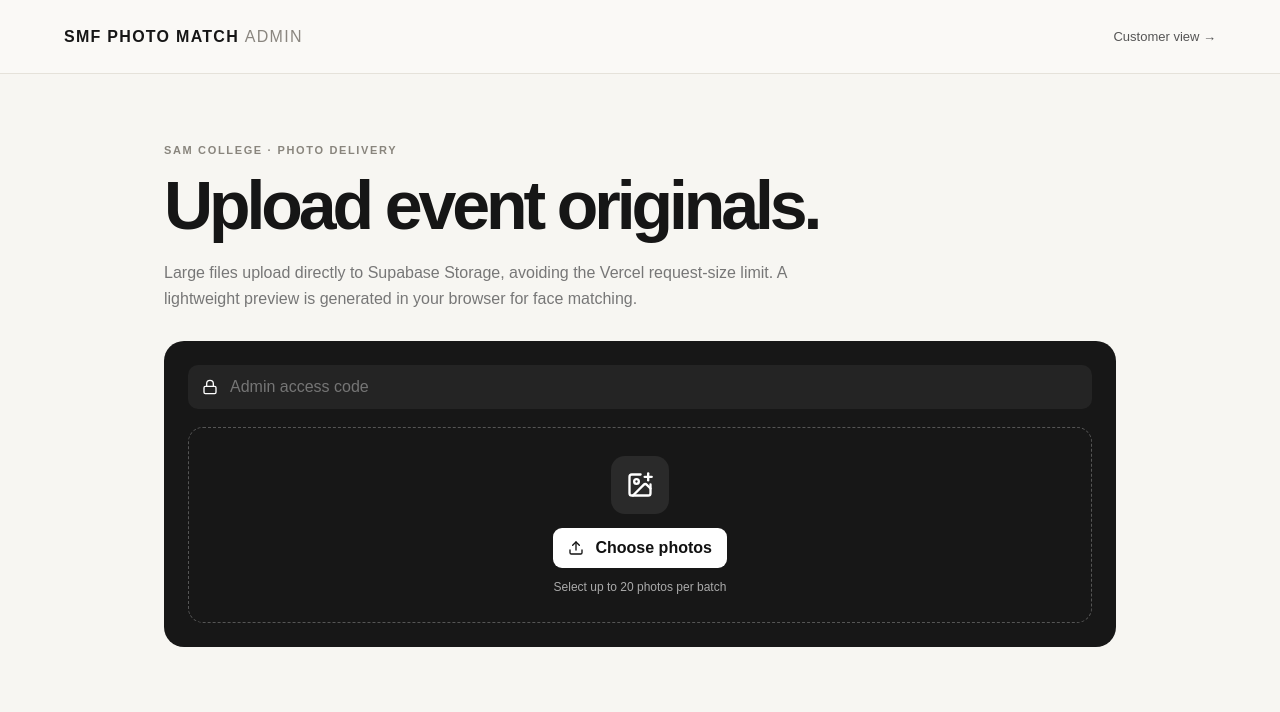
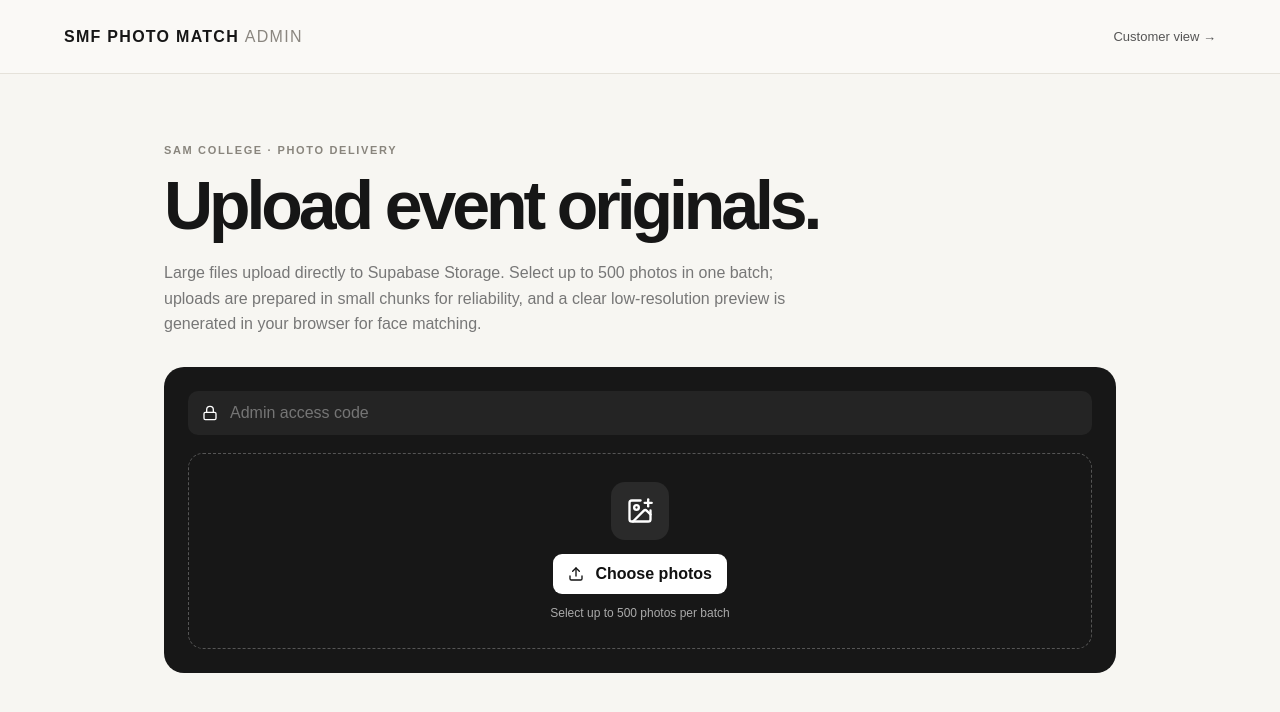
Before and after one commit to thesmfstudios-cloud/Face-match, a Next.js app: page /admin in a window 1280 px wide. Shown: the top 712 px of the page. Built offline with nearby package versions, Linux system fonts and the light colour scheme; a web font is replaced by a local one.

Commit message:
Allow 500 photo batch uploads

```diff
--- a/app/admin/page.js
+++ b/app/admin/page.js
@@ -5,7 +5,8 @@ import { ArrowRight, CheckCircle2, ImagePlus, Lock, Loader2, Upload } from 'luci
 import { getSupabaseBrowser } from '../../lib/supabase-browser';
 
 const EVENT_SLUG = 'sam-college-2026';
-const MAX_BATCH = 20;
+const MAX_BATCH = 500;
+const REQUEST_CHUNK = 25;
 
 export default function AdminUploadPage() {
   const inputRef = useRef(null);
@@ -17,13 +18,16 @@ export default function AdminUploadPage() {
   const upload = async () => {
     if (!code || !files.length || busy) return;
     setBusy(true);
-    setStatus(`Preparing ${files.length} photos…`);
+    const selected = files.slice(0, MAX_BATCH);
+    const uploaded = [];
     try {
-      const selected = files.slice(0, MAX_BATCH);
+      for (let offset = 0; offset < selected.length; offset += REQUEST_CHUNK) {
+        const chunk = selected.slice(offset, offset + REQUEST_CHUNK);
+        setStatus(`Preparing photos ${offset + 1}-${Math.min(offset + REQUEST_CHUNK, selected.length)} of ${selected.length}…`);
         const urlRes = await fetch('/api/admin/upload-url', {
           method: 'POST',
           headers: { 'Content-Type': 'application/json', 'x-admin-code': code },
-        body: JSON.stringify({ eventSlug: EVENT_SLUG, files: selected.map((f) => ({ name: f.name, type: f.type, size: f.size })) }),
+          body: JSON.stringify({ eventSlug: EVENT_SLUG, files: chunk.map((f) => ({ name: f.name, type: f.type, size: f.size })) }),
         });
         const urlText = await urlRes.text();
         let urlBody;
@@ -31,11 +35,11 @@ export default function AdminUploadPage() {
         if (!urlRes.ok) throw new Error(urlBody.error || 'Could not prepare upload.');
 
         const supabase = getSupabaseBrowser();
-      const uploaded = [];
-      for (let i = 0; i < selected.length; i++) {
-        const file = selected[i];
+        for (let i = 0; i < chunk.length; i++) {
+          const file = chunk[i];
           const u = urlBody.uploads[i];
-        setStatus(`Uploading ${i + 1}/${selected.length}: ${file.name}`);
+          const overallIndex = offset + i + 1;
+          setStatus(`Uploading ${overallIndex}/${selected.length}: ${file.name}`);
           const original = await supabase.storage.from('fm-originals').uploadToSignedUrl(u.originalPath, u.originalToken, file, { contentType: file.type || 'image/jpeg' });
           if (original.error) throw original.error;
           const previewFile = await makePreview(file);
@@ -43,7 +47,9 @@ export default function AdminUploadPage() {
           if (preview.error) throw preview.error;
           uploaded.push({ name: u.name, originalPath: u.originalPath, previewPath: u.previewPath });
         }
+      }
 
+      setStatus(`Finalizing ${uploaded.length} photos…`);
       const finalRes = await fetch('/api/admin/upload-finalize', {
         method: 'POST',
         headers: { 'Content-Type': 'application/json', 'x-admin-code': code },
@@ -71,14 +77,14 @@ export default function AdminUploadPage() {
     <section style={{ maxWidth: 1000, margin: '0 auto', padding: '70px 24px' }}>
       <div style={{ color: '#89857d', fontSize: 11, fontWeight: 700, letterSpacing: '.15em' }}>SAM COLLEGE · PHOTO DELIVERY</div>
       <h1 style={{ fontSize: 'clamp(42px,6vw,68px)', letterSpacing: '-.06em', margin: '10px 0 12px' }}>Upload event originals.</h1>
-      <p style={{ maxWidth: 650, color: '#777', lineHeight: 1.6 }}>Large files upload directly to Supabase Storage, avoiding the Vercel request-size limit. A lightweight preview is generated in your browser for face matching.</p>
+      <p style={{ maxWidth: 650, color: '#777', lineHeight: 1.6 }}>Large files upload directly to Supabase Storage. Select up to 500 photos in one batch; uploads are prepared in small chunks for reliability, and a clear low-resolution preview is generated in your browser for face matching.</p>
       <div style={{ marginTop: 30, background: '#171717', color: '#fff', borderRadius: 20, padding: 24 }}>
         <label style={{ display: 'flex', alignItems: 'center', gap: 10, background: '#242424', borderRadius: 10, padding: '12px 14px' }}><Lock size={16}/><input type="password" value={code} onChange={(e) => setCode(e.target.value)} placeholder="Admin access code" style={{ flex: 1, background: 'transparent', color: '#fff', border: 0, outline: 0 }} /></label>
         <div style={{ marginTop: 18, border: '1px dashed #555', borderRadius: 15, padding: 28, textAlign: 'center' }}>
           <div style={{ width: 58, height: 58, borderRadius: 14, background: '#2a2a2a', display: 'grid', placeItems: 'center', margin: '0 auto 14px' }}><ImagePlus size={28}/></div>
-          <input ref={inputRef} hidden type="file" multiple accept="image/jpeg,image/png,image/webp" onChange={(e) => setFiles(Array.from(e.target.files || []))}/>
+          <input ref={inputRef} hidden type="file" multiple accept="image/jpeg,image/png,image/webp" onChange={(e) => setFiles(Array.from(e.target.files || []).slice(0, MAX_BATCH))}/>
           <button onClick={() => inputRef.current?.click()} style={{ background: '#fff', color: '#111', border: 0, borderRadius: 9, padding: '11px 15px', fontWeight: 700, cursor: 'pointer' }}><Upload size={16} style={{ verticalAlign: '-3px', marginRight: 7 }}/> Choose photos</button>
-          <div style={{ marginTop: 12, color: '#aaa', fontSize: 12 }}>{files.length ? `${files.length} files selected` : 'Select up to 20 photos per batch'}</div>
+          <div style={{ marginTop: 12, color: '#aaa', fontSize: 12 }}>{files.length ? `${files.length} files selected${files.length >= MAX_BATCH ? ' (maximum)' : ''}` : 'Select up to 500 photos per batch'}</div>
         </div>
         {files.length > 0 && <button disabled={!code || busy} onClick={upload} style={{ marginTop: 16, width: '100%', background: '#fff', color: '#111', border: 0, borderRadius: 10, padding: 14, fontWeight: 800, cursor: busy ? 'wait' : 'pointer', opacity: !code || busy ? .45 : 1 }}>{busy ? <><Loader2 size={17} className="spin"/> Uploading…</> : <>Upload {Math.min(files.length, MAX_BATCH)} photos <ArrowRight size={17}/></>}</button>}
         {status && <div style={{ marginTop: 15, fontSize: 12, color: status.startsWith('Upload failed') ? '#ff9d9d' : '#a9e4b4', display: 'flex', gap: 7, alignItems: 'center' }}>{!status.startsWith('Upload failed') && <CheckCircle2 size={16}/>} {status}</div>}
```
Lines whose indentation alone changed are shown as unchanged.
